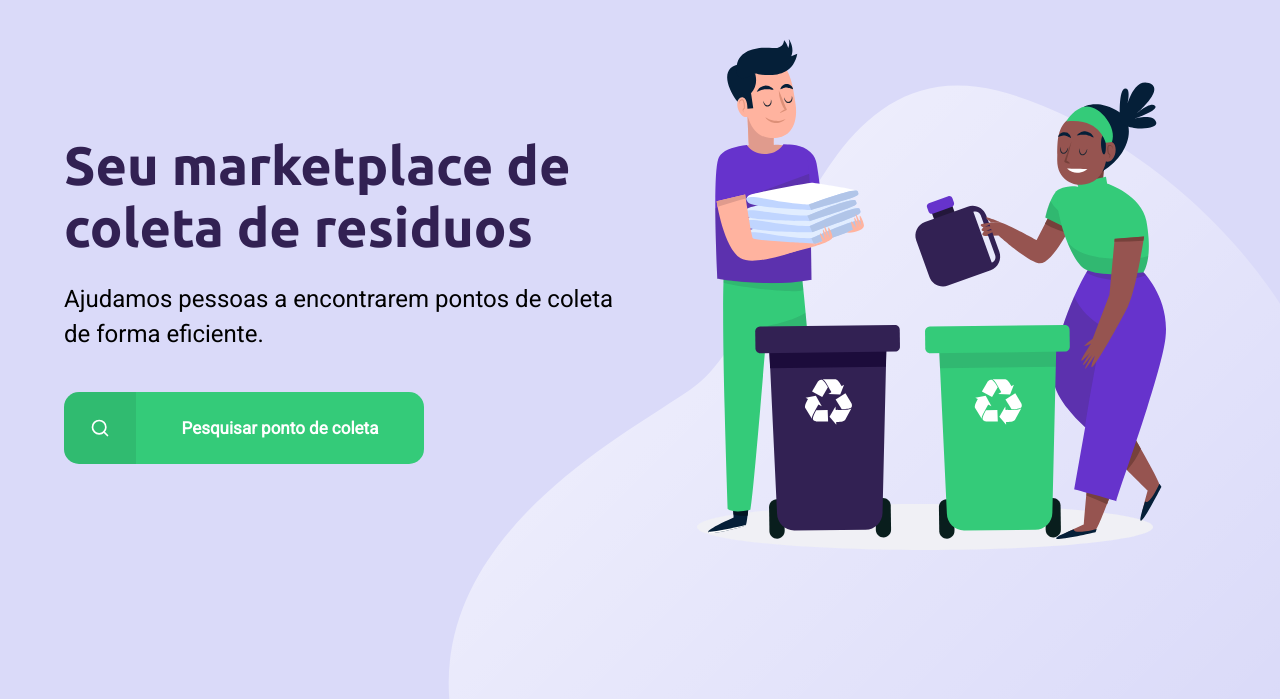
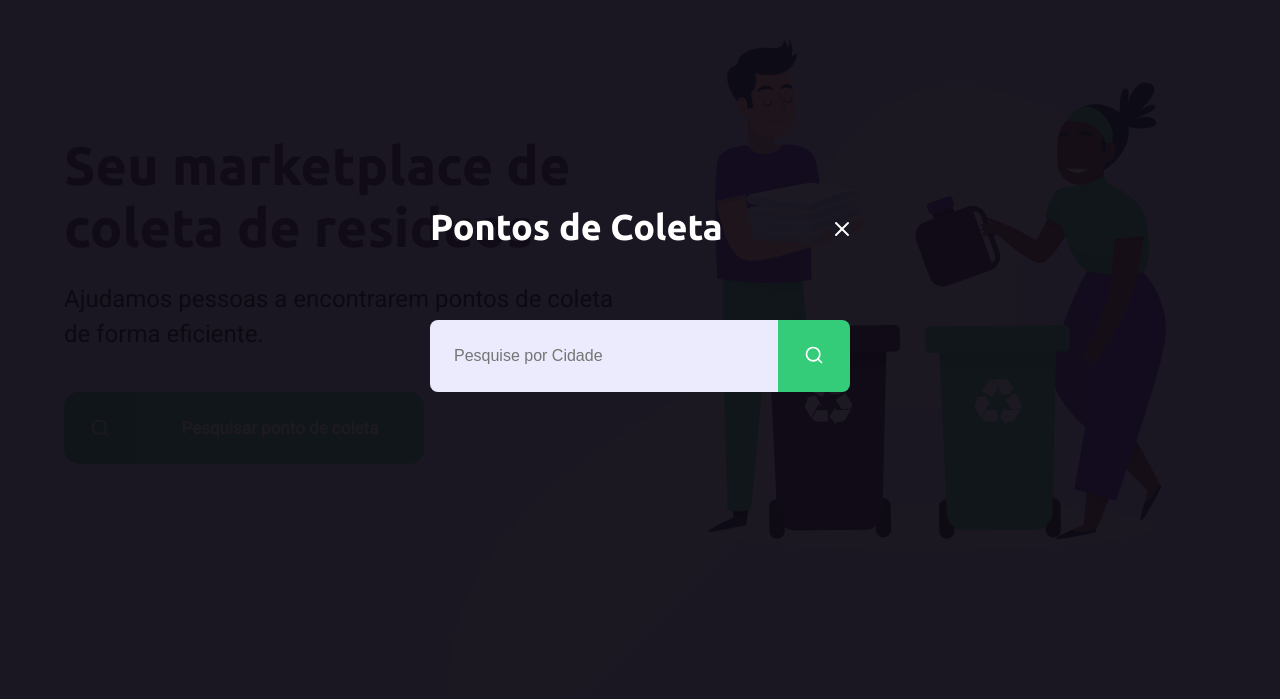
Before and after one commit to kbath2/Ecoleta, a plain HTML site: page index.html in a window 1280 px wide. Both pictures are taken after a click on the link "Pesquisar ponto de coleta". Shown: the part 101-800 px from the top of the page. Drawn offline with Linux system fonts and the light colour scheme.

Commit message:
Config JS do modal

```diff
--- a/index.html
+++ b/index.html
@@ -37,7 +37,7 @@
             <div class="content">
                 <div class="header">
                     <h1>Pontos de Coleta</h1>
-                    <a href="">Fechar</a>
+                    <a href="#">Fechar</a>
                 </div>
                 <form action="">
                     <label for="search">Cidade</label>
@@ -50,6 +50,7 @@
                 </form>
             </div>
         </div>
+        <script src="/src/js/index.js"></script>
     </body>
 
 </html>
--- /dev/null
+++ b/src/js/index.js
@@ -0,0 +1,11 @@
+const buttonSearch = document.querySelector("#page-home main a")
+const modal = document.querySelector("#modal")
+const close = document.querySelector("#modal .header a")
+
+buttonSearch.addEventListener("click", () => {
+    modal.classList.remove("hide")
+})
+
+close.addEventListener("click", () => {
+    modal.classList.add("hide")
+})
```
